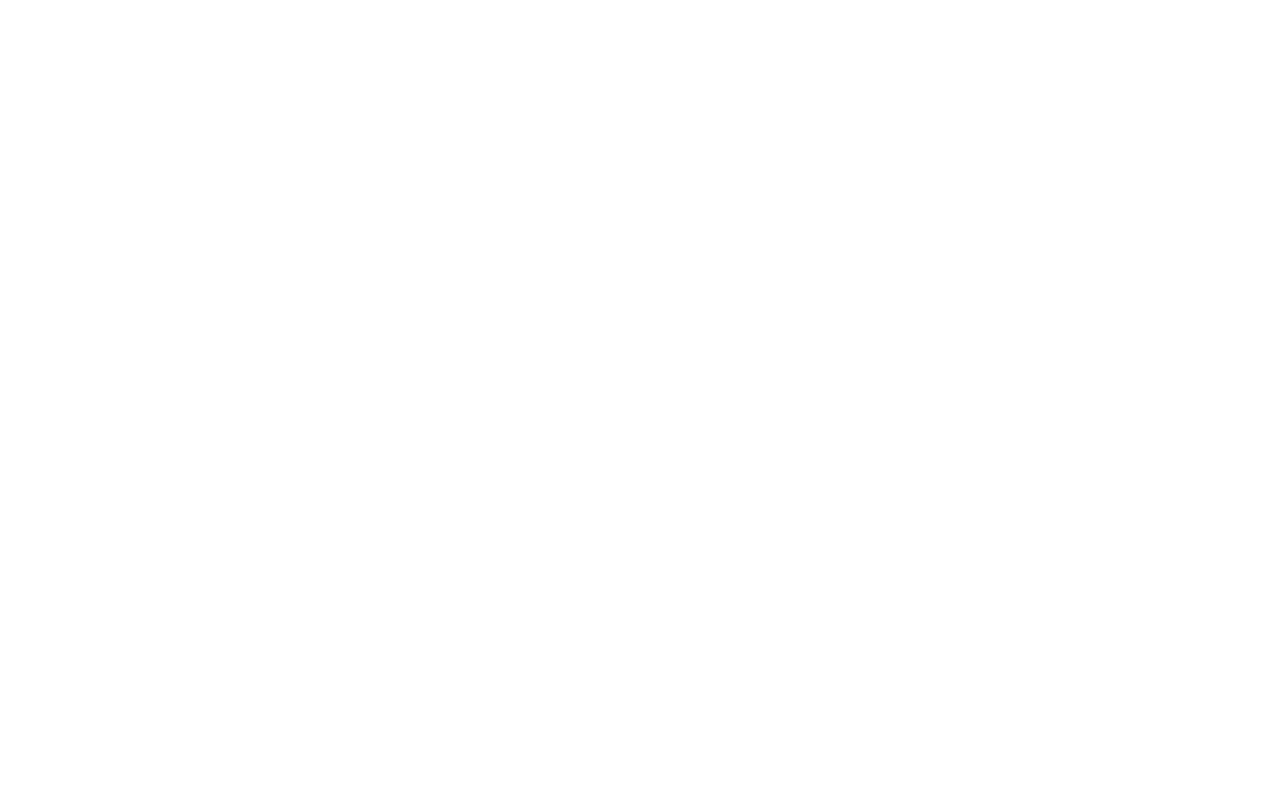
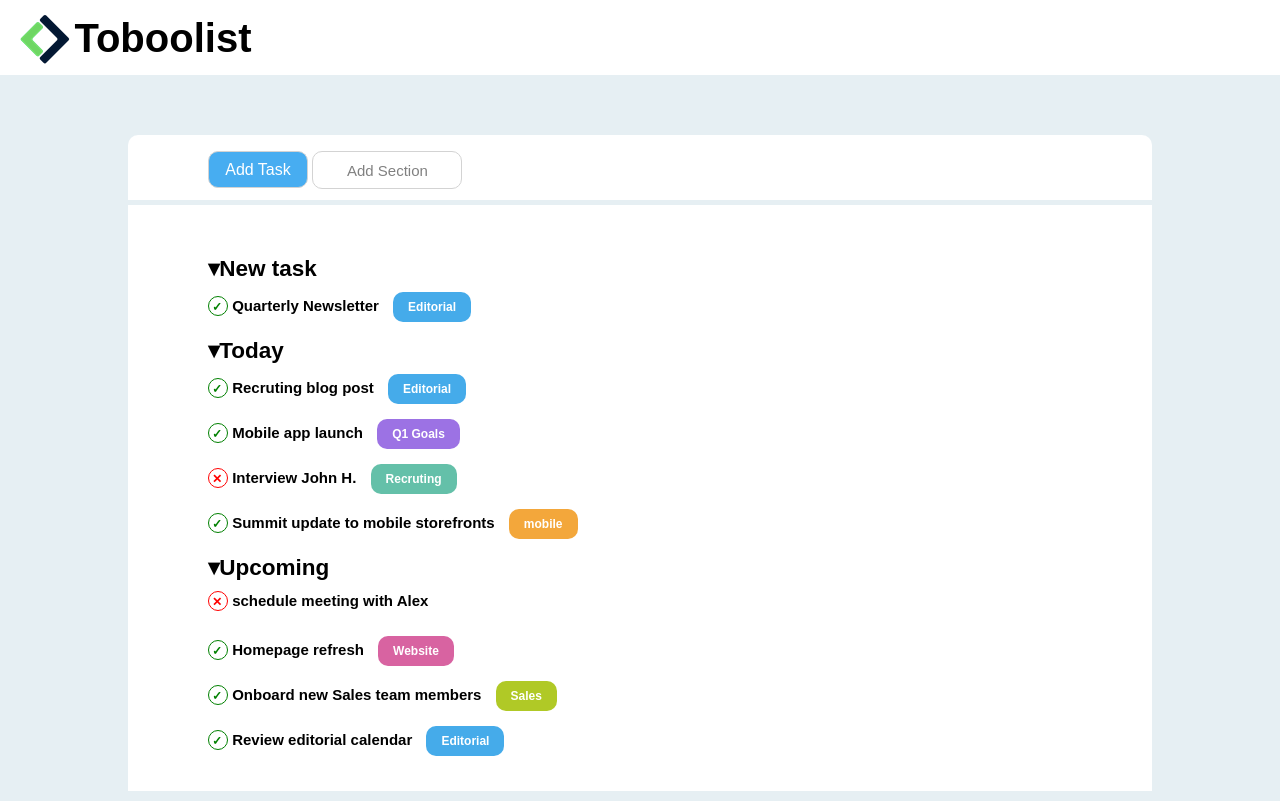
Before and after one commit to Lorbac/html-css-toboolist, a plain HTML site: page index.html in a window 1280 px wide. Drawn offline with Linux system fonts and the light colour scheme.

Commit message:
Fine esercizio

```diff
--- a/css/style.css
+++ b/css/style.css
@@ -2,4 +2,156 @@
     margin: 0%;
     padding: 0%;
     box-sizing: border-box;
+    font-family: Arial, Helvetica, sans-serif;
 }
+
+/* commmon */
+body{
+    background-color:#e6eff3 ;
+}
+/*  / common */
+
+/* header */
+header{
+    background-color: white;
+    height: 75px;
+    line-height: 75px;
+    margin-bottom: 60px;
+}
+
+#logo{
+    margin-left: 20px;
+    width: 50px;
+    vertical-align: middle;
+}
+
+.titolo{
+    display: inline-block;
+    vertical-align: middle;
+    font-size: 40px;
+}
+/* / header */
+
+/* main */
+main{
+    background-color: white;
+    width: 80%;
+    margin: auto;
+    border-top-left-radius: 10px;
+    border-top-right-radius: 10px;
+}
+
+.add{
+    height: 70px;
+    line-height: 70px;
+    border-bottom: 5px solid #e6eff3;
+}
+
+.textsection{
+    display: inline-block;
+    vertical-align: middle;
+    font-size: 15px;
+}
+
+#addtask{
+    background-color: #47ADF1;
+    margin-left: 80px;
+    display: inline-block;
+    width: 100px;
+    line-height: 35px;
+    text-align: center;
+    border-radius: 10px;
+    border: 1px solid lightgrey;
+    color: white;
+}
+
+#addsection{
+    display: inline-block;
+    width: 150px;
+    line-height: 35px;
+    text-align: center;
+    border-radius: 10px;
+    border: 1px solid lightgrey;
+    color: gray;
+}
+
+.task{
+    padding: 50px 80px 20px;
+    margin-bottom: 10px;
+    font-weight: bold;
+    font-size: 15px;
+}
+
+.stickstuff{
+    margin-top: 10px;
+    margin-bottom: 25px;
+    height: 20px;
+}
+
+.circle{
+    display: inline-block;
+    height: 20px;
+    width: 20px;
+    border-radius: 50%;
+    border: 1px solid green;
+}
+
+.redcircle{
+    display: inline-block;
+    height: 20px;
+    width: 20px;
+    border-radius: 50%;
+    border: 1px solid red;
+}
+
+.check{
+    color: green;
+}
+
+.cross{
+    color: red;
+}
+
+.check, .cross{
+    padding: 3px;
+    font-size: 12px;
+    text-align: center;
+}
+
+.button{
+    font-size: 12px;
+    margin-left: 10px;
+    text-align: center;
+    vertical-align: middle;
+    display: inline-block;
+    padding-left: 15px;
+    padding-right: 15px;
+    border-radius: 10px;
+    color: white;
+    line-height: 30px;
+}
+
+#editorial{
+    background-color: #45ABEA;
+}
+
+#q1goals{
+    background-color: #9C72E4;
+}
+
+#recruting{
+    background-color: #64C0A9;
+}
+
+#mobile{
+    background-color: #F3A73B;
+}
+
+#website{
+    background-color: #D863A1;
+}
+
+#sales{
+    background-color: #B0C926;
+}
+/* / main */
--- a/index.html
+++ b/index.html
@@ -11,15 +11,153 @@
 
     <!-- header -->
     <header>
-
+        <div>
+            <img id="logo" src="img/Logo.png" alt="Logo Boolean">
+            <h1 class="titolo">Toboolist</h1>
+        </div>
     </header>
     <!-- / header -->
 
-    <!-- body -->
-    <body>
+    <!-- main -->
+    <main>
+        <div class="add">
+            <div id="addtask"><span class="textbutton">Add Task</span></div>
+            <div id="addsection"><span class="textsection">Add Section</span></div>
+        </div>
 
-    </body>
-    <!-- / body -->
+        <div class="task">
+
+            <h2>&#x25BENew task</h2>
+
+            <div class="stickstuff">
+
+                <div class="circle">
+                    <span class="check">&#10003</span>
+                </div>
+
+                <span>Quarterly Newsletter</span>
+
+                <div id="editorial" class="button">
+                    <span>Editorial</span>
+                </div>
+
+            </div>
+
+            <h2>&#x25BEToday</h2>
+
+            <div class="stickstuff">
+
+                <div class="circle">
+                    <span class="check">&#10003</span>
+                </div>
+
+                <span>Recruting blog post</span>
+
+                <div id="editorial" class="button">
+                    <span class=>Editorial</span>
+                </div>
+
+            </div>
+
+            <div class="stickstuff">
+
+                <div class="circle">
+                    <span class="check">&#10003</span>
+                </div>
+
+                <span>Mobile app launch</span>
+
+                <div id="q1goals" class="button">
+                    <span class=>Q1 Goals</span>
+                </div>
+
+            </div>
+
+            <div class="stickstuff">
+
+                <div class="redcircle">
+                    <span class="cross">&#10005</span>
+                </div>
+
+                <span>Interview John H.</span>
+
+                <div id="recruting" class="button">
+                    <span class=>Recruting</span>
+                </div>
+
+            </div>
+
+            <div class="stickstuff">
+
+                <div class="circle">
+                    <span class="check">&#10003</span>
+                </div>
+
+                <span>Summit update to mobile storefronts</span>
+
+                <div id="mobile" class="button">
+                    <span class=>mobile</span>
+                </div>
+
+            </div>
+
+            <h2>&#x25BEUpcoming</h2>
+
+            <div class="stickstuff">
+
+                <div class="redcircle">
+                    <span class="cross">&#10005</span>
+                </div>
+
+                <span>schedule meeting with Alex</span>
+            </div>
+
+            <div class="stickstuff">
+
+                    <div class="circle">
+                    <span class="check">&#10003</span>
+                </div>
+
+                <span>Homepage refresh</span>
+
+                <div id="website" class="button">
+                    <span class=>Website</span>
+                </div>
+
+            </div>
+
+            <div class="stickstuff">
+
+                <div class="circle">
+                    <span class="check">&#10003</span>
+                </div>
+
+                <span>Onboard new Sales team members</span>
+
+                <div id="sales" class="button">
+                    <span class=>Sales</span>
+                </div>
+
+            </div>
+
+            <div class="stickstuff">
+
+                <div class="circle">
+                    <span class="check">&#10003</span>
+                </div>
+
+                <span>Review editorial calendar</span>
+
+                <div id="editorial" class="button">
+                    <span class=>Editorial</span>
+                </div>
+
+            </div>
+
+        </div>
+
+    </main>
+    <!-- / main -->
 
 </body>
 </html>
```
